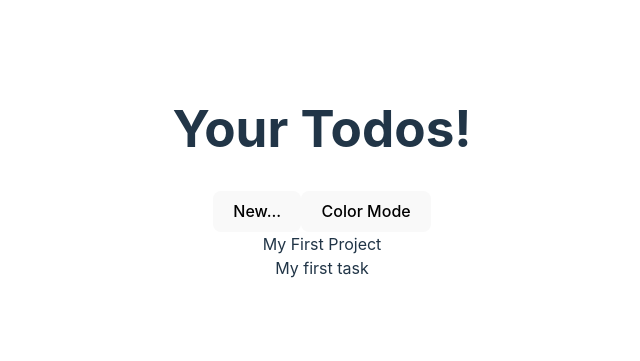
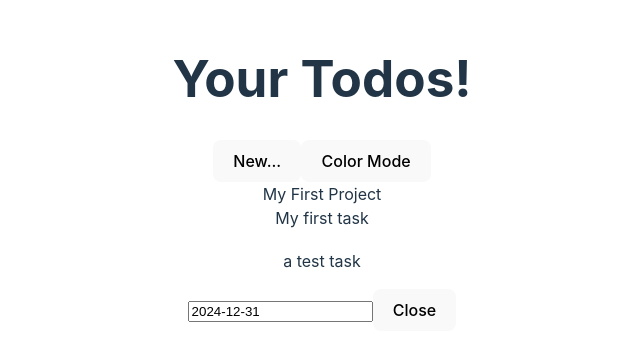
Before and after one commit to ccrenshawcodes/react-todos, a React (Vite) app: page / in a window 1280 px wide. Shown: the part 227-588 px from the top of the page, without its empty margins (318-958 px from the left). Built offline with nearby package versions, Linux system fonts and the light colour scheme.

Commit message:
add task body skeleton

```diff
--- a/src/App.jsx
+++ b/src/App.jsx
@@ -5,15 +5,29 @@ import Nav from './components/Nav'
 import ProjectsList from './components/ProjectsList'
 import { projects } from './projects'
 import TasksList from './components/TasksList'
+import TaskBody from './components/TaskBody'
 
 function App() {
   const [currentProject, setCurrentProject] = useState(projects[0]);
+
+  const currentTasks = currentProject.tasks.map((task) => (
+    <TaskBody
+      key={task.id}
+      title={task.title}
+      description={task.description}
+      notes={task.notes}
+      isClosed={task.closed}
+      tags={task.tags}
+      dueDate={task.due}
+    />
+  ))
 
   return (
     <>
       <Nav />
       <ProjectsList />
       <TasksList project={currentProject} />
+      {currentTasks}
     </>
   )
 }
--- a/src/components/TaskBody.jsx
+++ b/src/components/TaskBody.jsx
@@ -0,0 +1,25 @@
+import PropTypes from "prop-types"
+
+function TaskBody ({ title, description, notes, isClosed, tags, dueDate }) {
+  return (
+    <div className='task-body'>
+      <h2>{title}</h2>
+      <p>{description}</p>
+      <p>{notes}</p>
+      {tags.map((tag) => (<div className="tag">{tag}</div>))}
+      <input type="text" value={dueDate} />
+      {isClosed ? <button>Open</button> : <button>Close</button>}
+    </div>
+  )
+}
+
+export default TaskBody
+
+TaskBody.propTypes = {
+  title: PropTypes.string,
+  description: PropTypes.string,
+  notes: PropTypes.string,
+  isClosed: PropTypes.bool,
+  tags: PropTypes.array,
+  dueDate: PropTypes.string,
+}
```
